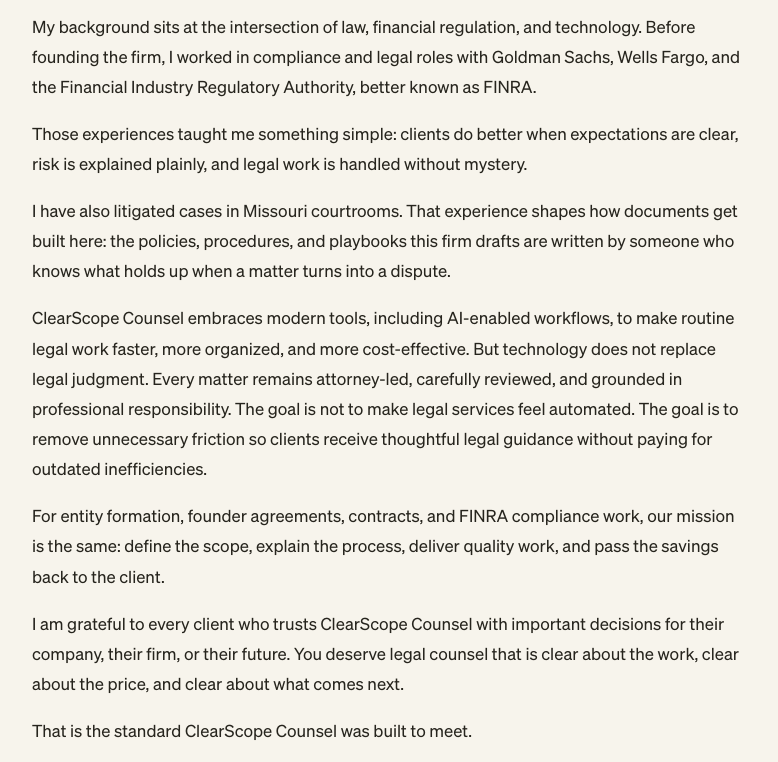
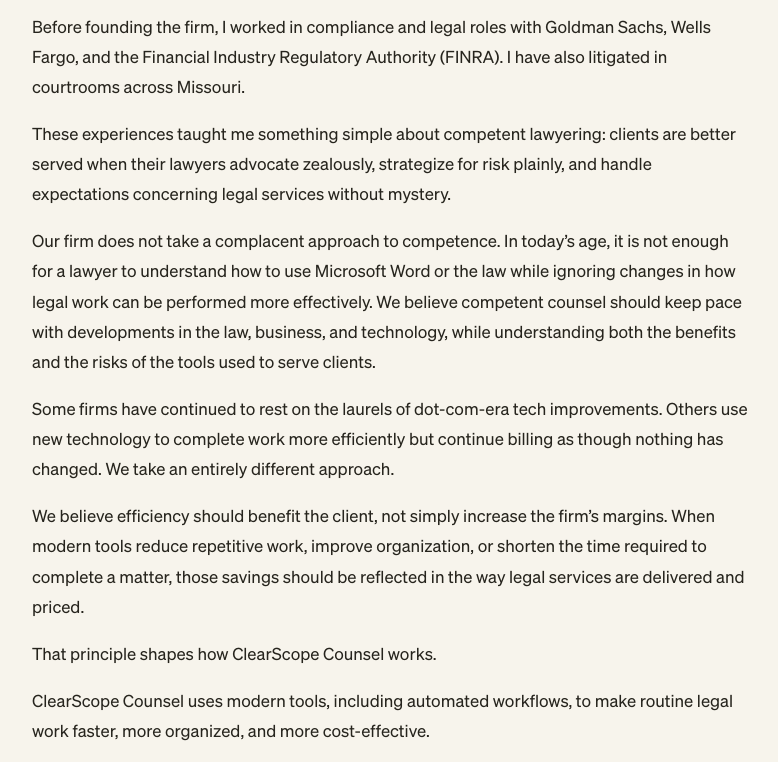
Before and after one commit to pdontay/clearscope-counsel, a plain HTML site: page about.html in a window 1280 px wide. Shown: the part 2137-2899 px from the top of the page, without its empty margins (228-1006 px from the left). Drawn offline with Linux system fonts and the light colour scheme.

Commit message:
Rewrite founder's note on the About page
Sharpens the letter around competence keeping pace with technology and
efficiency savings passing to the client, rather than the firm's margins.

```diff
--- a/about.html
+++ b/about.html
@@ -95,13 +95,15 @@
     <h2>Clear about the work, the price, and what comes next.</h2>
     <div class="letter stack">
       <p>I started ClearScope Counsel because I believe legal work should feel clear, practical, and honest from the beginning.</p>
-      <p>Too often, the traditional legal model treats delay like a feature, not a flaw. The old way rewards more hours, more back-and-forth, more uncertainty, and, too often, a final invoice that leaves clients wondering what exactly happened. That model may work well for lawyers. It does not always work well for founders and compliance teams trying to make smart decisions with limited time and resources.</p>
+      <p>Too often, the traditional legal model treats delay like a feature, not a flaw. The old way rewards more hours, more back-and-forth, more uncertainty, and, too often, a final invoice that leaves clients wondering what exactly happened. That model may work well for lawyers. It does not always work well for clients, be it the wronged party, founders, or compliance teams trying to make smart decisions with limited time and resources.</p>
       <p>ClearScope Counsel was built to offer a different experience.</p>
-      <p>My background sits at the intersection of law, financial regulation, and technology. Before founding the firm, I worked in compliance and legal roles with Goldman Sachs, Wells Fargo, and the Financial Industry Regulatory Authority, better known as FINRA.</p>
-      <p>Those experiences taught me something simple: clients do better when expectations are clear, risk is explained plainly, and legal work is handled without mystery.</p>
-      <p>I have also litigated cases in Missouri courtrooms. That experience shapes how documents get built here: the policies, procedures, and playbooks this firm drafts are written by someone who knows what holds up when a matter turns into a dispute.</p>
-      <p>ClearScope Counsel embraces modern tools, including AI-enabled workflows, to make routine legal work faster, more organized, and more cost-effective. But technology does not replace legal judgment. Every matter remains attorney-led, carefully reviewed, and grounded in professional responsibility. The goal is not to make legal services feel automated. The goal is to remove unnecessary friction so clients receive thoughtful legal guidance without paying for outdated inefficiencies.</p>
-      <p>For entity formation, founder agreements, contracts, and FINRA compliance work, our mission is the same: define the scope, explain the process, deliver quality work, and pass the savings back to the client.</p>
+      <p>Before founding the firm, I worked in compliance and legal roles with Goldman Sachs, Wells Fargo, and the Financial Industry Regulatory Authority (FINRA). I have also litigated in courtrooms across Missouri.</p>
+      <p>These experiences taught me something simple about competent lawyering: clients are better served when their lawyers advocate zealously, strategize for risk plainly, and handle expectations concerning legal services without mystery.</p>
+      <p>Our firm does not take a complacent approach to competence. In today&rsquo;s age, it is not enough for a lawyer to understand how to use Microsoft Word or the law while ignoring changes in how legal work can be performed more effectively. We believe competent counsel should keep pace with developments in the law, business, and technology, while understanding both the benefits and the risks of the tools used to serve clients.</p>
+      <p>Some firms have continued to rest on the laurels of dot-com-era tech improvements. Others use new technology to complete work more efficiently but continue billing as though nothing has changed. We take an entirely different approach.</p>
+      <p>We believe efficiency should benefit the client, not simply increase the firm&rsquo;s margins. When modern tools reduce repetitive work, improve organization, or shorten the time required to complete a matter, those savings should be reflected in the way legal services are delivered and priced.</p>
+      <p>That principle shapes how ClearScope Counsel works.</p>
+      <p>ClearScope Counsel uses modern tools, including automated workflows, to make routine legal work faster, more organized, and more cost-effective.</p>
       <p>I am grateful to every client who trusts ClearScope Counsel with important decisions for their company, their firm, or their future. You deserve legal counsel that is clear about the work, clear about the price, and clear about what comes next.</p>
       <p>That is the standard ClearScope Counsel was built to meet.</p>
       <p class="letter-sign"><img class="signature-img" src="assets/Signature.png" alt="Dontay Phillips" width="280" height="100" /><span>Founder &amp; Principal Attorney, ClearScope Counsel</span></p>
```
